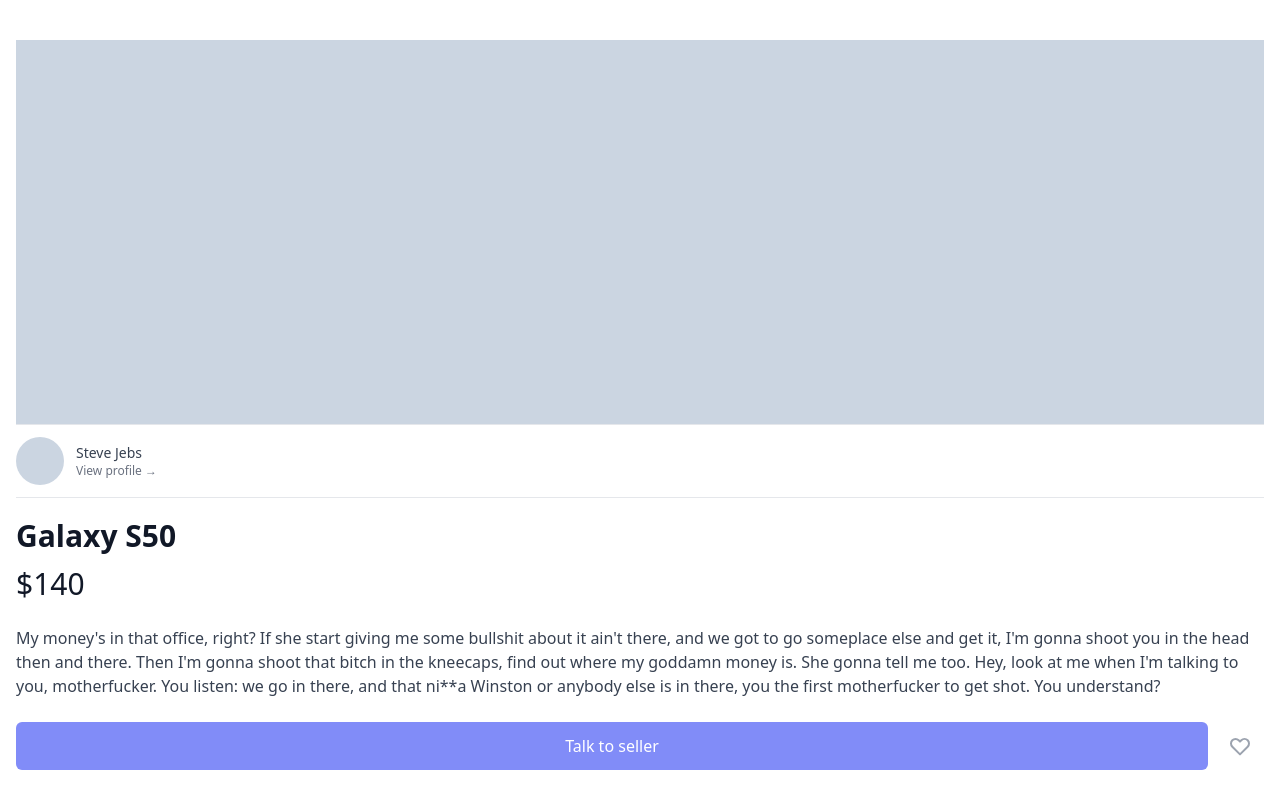
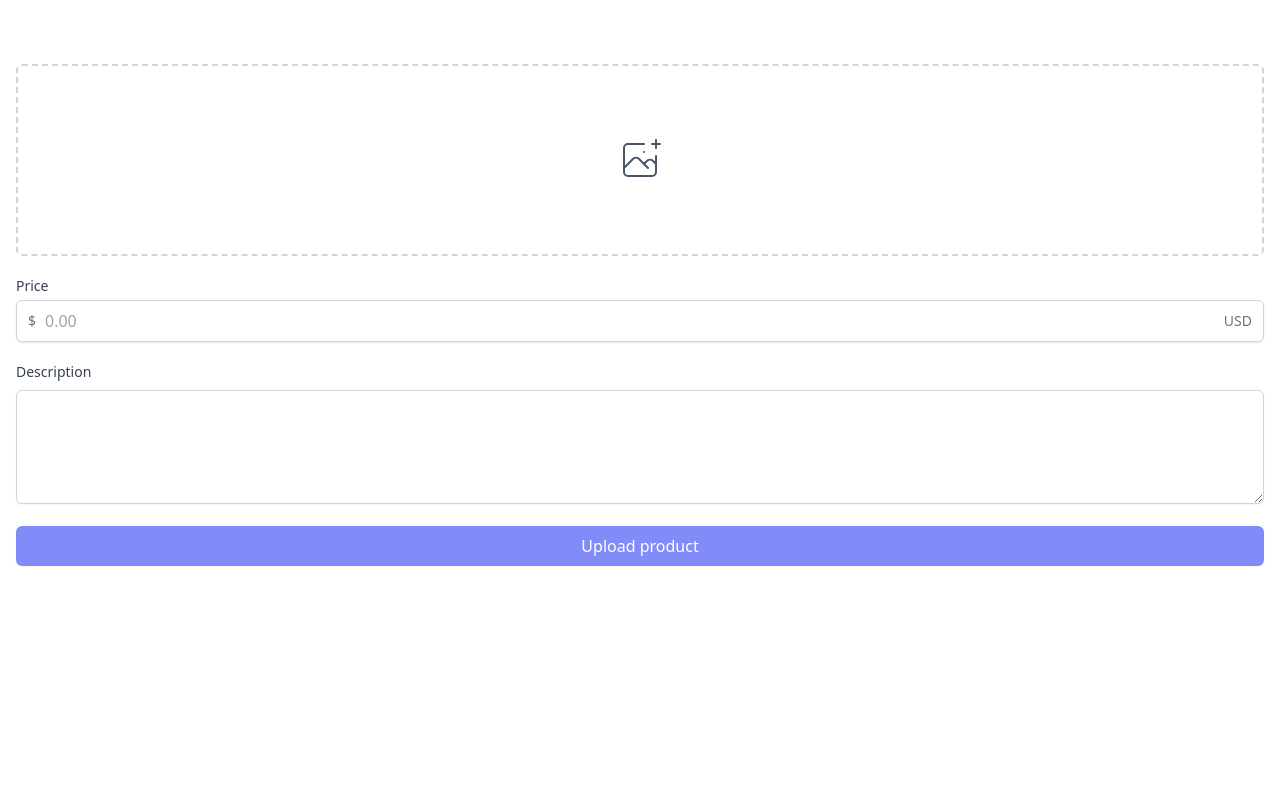
Before and after one commit to createhb21/modernhouse, a Next.js app: page /items/upload in a window 1280 px wide. Shown: the top 800 px of the page. Built offline with nearby package versions, Linux system fonts and the light colour scheme.

Commit message:
upload page styling

```diff
--- a/pages/enter.tsx
+++ b/pages/enter.tsx
@@ -40,15 +40,16 @@
           </div>
         </div>
         <form className="mt-8 flex flex-col">
-          <label className="text-sm font-medium text-gray-700">
+          <label htmlFor="" className="text-sm font-medium text-gray-700">
             {method === 'email' ? 'Email address' : null}
             {method === 'phone' ? 'Phone number' : null}
           </label>
           <div className="mt-1">
             {method === 'email' ? (
               <input
+                id="input"
                 type="email"
-                className="focus:ountline-none w-full appearance-none rounded-md border border-gray-300 px-3 py-2 placeholder-gray-400 shadow-sm focus:border-indigo-500 focus:ring-indigo-500"
+                className="focus:ountline-none w-full appearance-none rounded-md border border-gray-300 px-3 py-2 placeholder-gray-400 shadow-sm focus:border-indigo-400 focus:ring-indigo-400"
                 required
               />
             ) : null}
@@ -58,6 +59,7 @@
                   +82
                 </span>
                 <input
+                  id="input"
                   type="number"
                   className="focus:ountline-none w-full appearance-none rounded-md rounded-l-none border border-gray-300 px-3 py-2 placeholder-gray-400 shadow-sm focus:border-indigo-500 focus:ring-indigo-500"
                   required
@@ -65,7 +67,7 @@
               </div>
             ) : null}
           </div>
-          <button className="mt-5 rounded-md border-transparent bg-indigo-500 py-2 px-4 font-medium text-white shadow-sm transition duration-300 ease-in-out hover:bg-indigo-600 focus:outline-none focus:ring-2 focus:ring-indigo-500 focus:ring-offset-2">
+          <button className="mt-5 rounded-md border-transparent bg-indigo-400 py-2 px-4 font-medium text-white shadow-sm transition duration-300 ease-in-out hover:bg-indigo-500 focus:outline-none focus:ring-2 focus:ring-indigo-500 focus:ring-offset-2">
             {method === 'email' ? 'Get login link' : null}
             {method === 'phone' ? 'Get one-time password' : null}
           </button>
--- /dev/null
+++ b/pages/items/upload.tsx
@@ -0,0 +1,64 @@
+import type { NextPage } from 'next';
+
+const Upload: NextPage = () => {
+  return (
+    <div className="px-4 py-16">
+      <div>
+        <label className="flex h-48 w-full cursor-pointer items-center justify-center rounded-md border-2 border-dashed border-gray-300 text-gray-600 hover:border-orange-400 hover:text-orange-400">
+          <svg
+            className="h-12 w-12"
+            stroke="currentColor"
+            fill="none"
+            viewBox="0 0 48 48"
+            aria-hidden="true"
+          >
+            <path
+              d="M28 8H12a4 4 0 00-4 4v20m32-12v8m0 0v8a4 4 0 01-4 4H12a4 4 0 01-4-4v-4m32-4l-3.172-3.172a4 4 0 00-5.656 0L28 28M8 32l9.172-9.172a4 4 0 015.656 0L28 28m0 0l4 4m4-24h8m-4-4v8m-12 4h.02"
+              strokeWidth={2}
+              strokeLinecap="round"
+              strokeLinejoin="round"
+            />
+          </svg>
+
+          <input className="hidden" type="file" />
+        </label>
+      </div>
+      <div className="my-5">
+        <label
+          htmlFor="input"
+          className="mb-1 block text-sm font-medium text-gray-700"
+        >
+          Price
+        </label>
+        <div className="relative flex items-center rounded-md shadow-sm">
+          <div className="pointer-events-none absolute left-0 flex items-center justify-center pl-3">
+            <span className="text-sm text-gray-500">$</span>
+          </div>
+          <input
+            id="input"
+            type="text"
+            placeholder="0.00"
+            className="focus:ountline-none w-full appearance-none rounded-md border border-gray-300 px-3 py-2 pl-7 placeholder-gray-400 shadow-sm focus:border-indigo-400 focus:ring-indigo-400"
+          />
+          <div className="pointer-events-none absolute right-0 flex items-center pr-3">
+            <span className="text-sm text-gray-500">USD</span>
+          </div>
+        </div>
+      </div>
+      <div>
+        <label className="mb-1 block text-sm font-medium text-gray-700">
+          Description
+        </label>
+        <textarea
+          rows={4}
+          className="mt-1 w-full rounded-md border-gray-300 shadow-sm focus:border-indigo-400 focus:ring-indigo-400"
+        />
+      </div>
+      <button className="mt-4 w-full rounded-md border-transparent bg-indigo-400 py-2 px-4 font-medium text-white shadow-sm transition duration-300 ease-in-out hover:bg-indigo-500 focus:outline-none focus:ring-2 focus:ring-indigo-400 focus:ring-offset-2">
+        Upload product
+      </button>
+    </div>
+  );
+};
+
+export default Upload;
```
